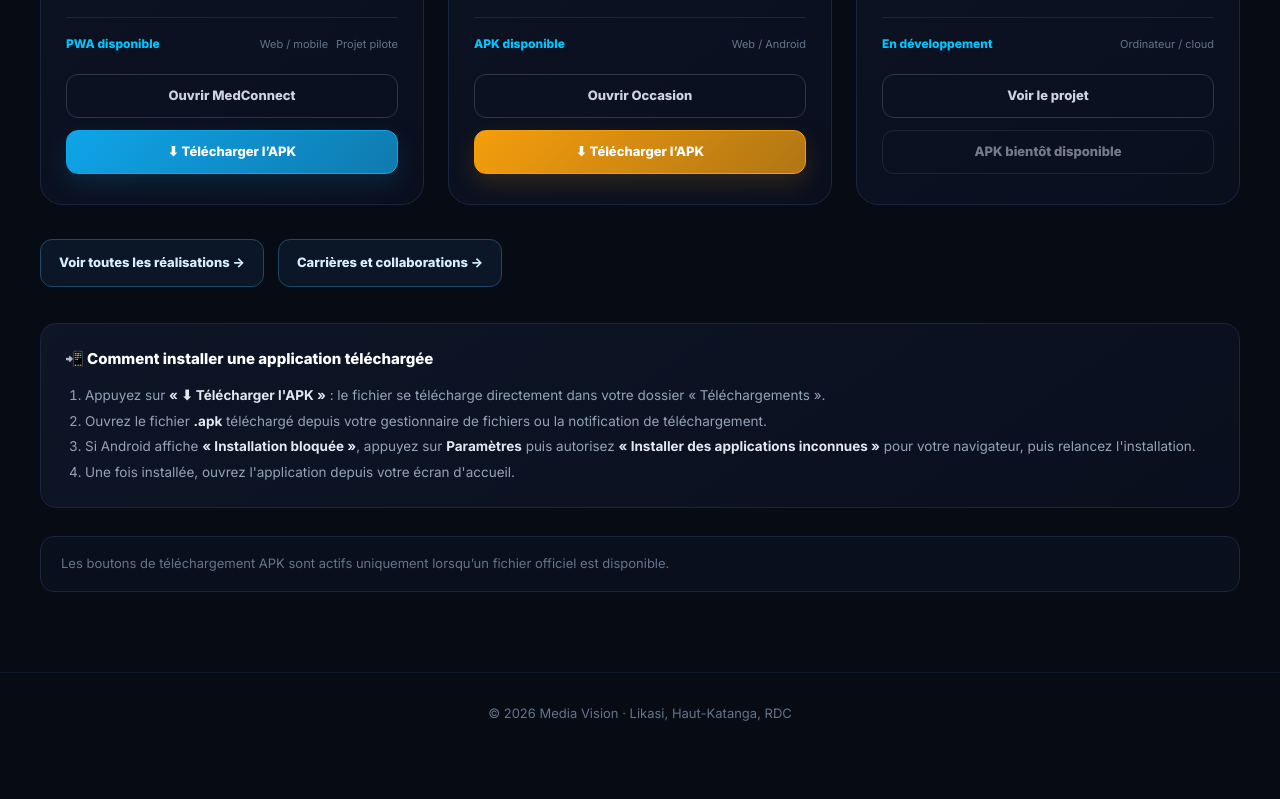
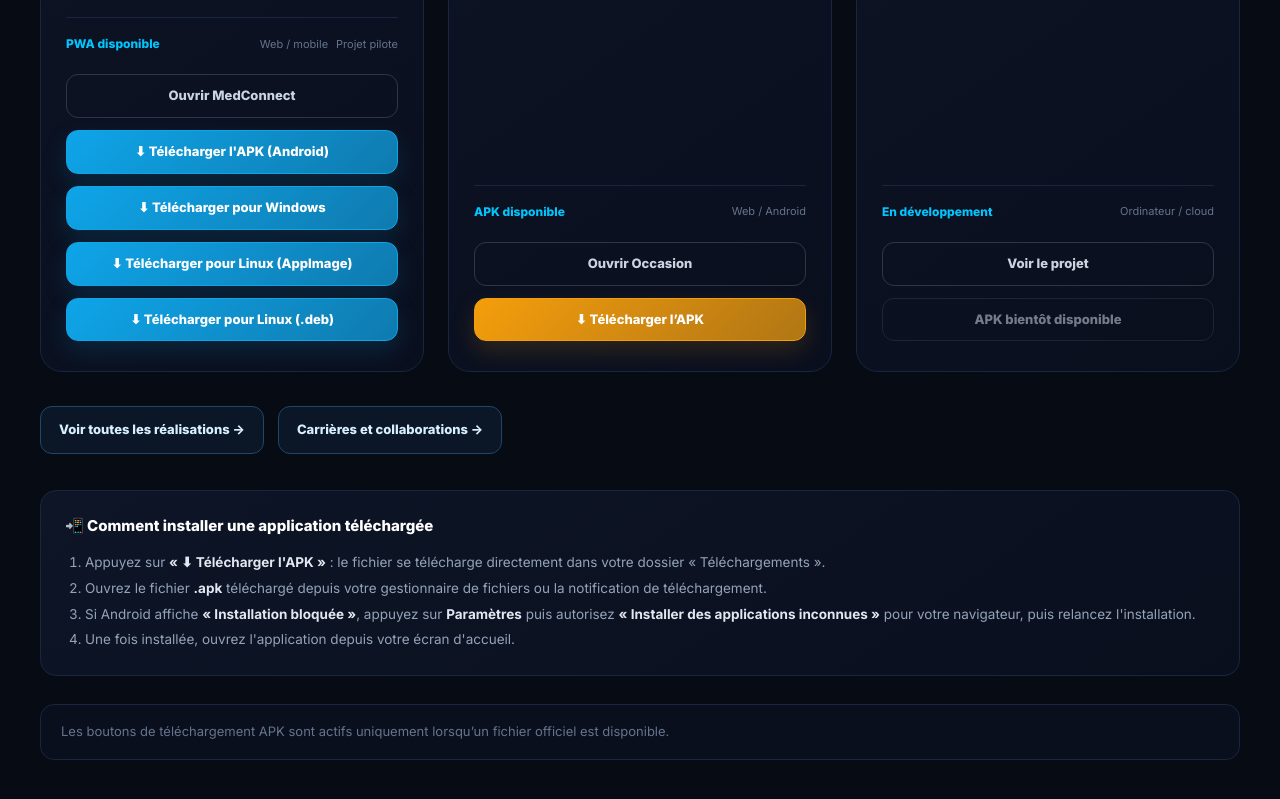
Before and after one commit to davekbg08-cloud/media-vision-site, a website: page applications.html in a window 1280 px wide. Shown: the part 1031-1830 px from the top of the page. Before the commit the page ends 1786 px from the top, so only its background shows below. Drawn offline with Linux system fonts and the light colour scheme.

Commit message:
Update download links for MedConnect
Updated download links for MedConnect APK and added desktop versions for Windows and Linux.

```diff
--- a/applications.html
+++ b/applications.html
@@ -95,7 +95,11 @@
         <div class="card-meta"><span class="status">PWA disponible</span><div class="meta-right"><span class="meta-tag">Web / mobile</span><span class="meta-tag">Projet pilote</span></div></div>
         <div class="card-actions">
           <a class="btn" href="https://davekbg08-cloud.github.io/media-vision-medconnect/" target="_blank" rel="noopener noreferrer">Ouvrir MedConnect</a>
-          <a class="btn btn-download" href="downloads/medconnect.apk" download="medconnect.apk">⬇ Télécharger l’APK</a>
+          <a class="btn btn-download" href="https://davekbg08-cloud.github.io/media-vision-medconnect/downloads/medconnect-v2.6.0.apk" download="medconnect-v2.6.0.apk">⬇ Télécharger l'APK (Android)</a>
+<a class="btn btn-download" href="https://github.com/davekbg08-cloud/media-vision-medconnect/releases/download/v2.6.0-desktop/MedConnect.Setup.1.0.0.exe" download="MedConnect-Setup-1.0.0.exe">⬇ Télécharger pour Windows</a>
+<a class="btn btn-download" href="https://github.com/davekbg08-cloud/media-vision-medconnect/releases/download/v2.6.0-desktop/MedConnect-1.0.0.AppImage" download="MedConnect-1.0.0.AppImage">⬇ Télécharger pour Linux (AppImage)</a>
+<a class="btn btn-download" href="https://github.com/davekbg08-cloud/media-vision-medconnect/releases/download/v2.6.0-desktop/medconnect-desktop_1.0.0_amd64.deb" download="medconnect-desktop_1.0.0_amd64.deb">⬇ Télécharger pour Linux (.deb)</a>
+
         </div>
       </article>
 
```
